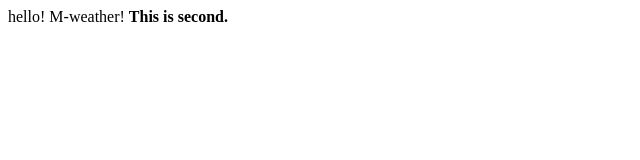
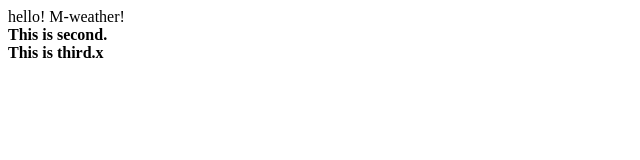
Before and after one commit to devlcc/mweather, a plain HTML site: page index.html in a window 1280 px wide. Shown: the whole page, without its empty margins (0-640 px from the left). Drawn offline with Linux system fonts and the light colour scheme.

Commit message:
Add line breaks and update third bold line in index.html

```diff
--- a/index.html
+++ b/index.html
@@ -1,2 +1,5 @@
 hello! M-weather!
+<br>
 <b>This is second.</b>
+<br>
+<b>This is third.x</b>
```
